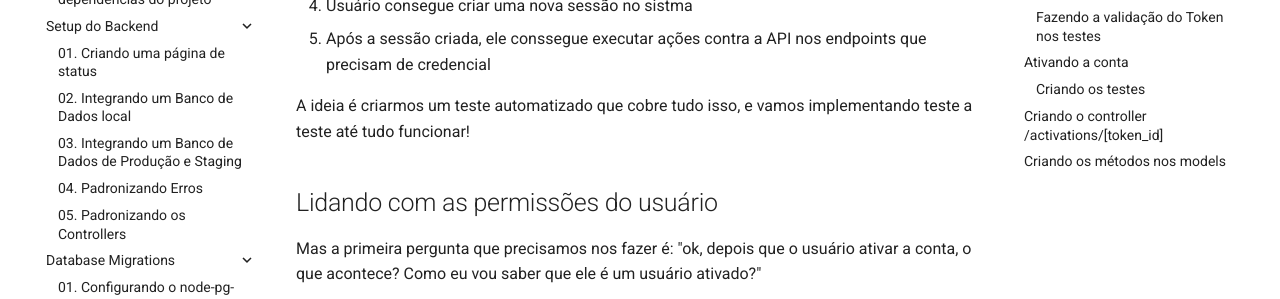
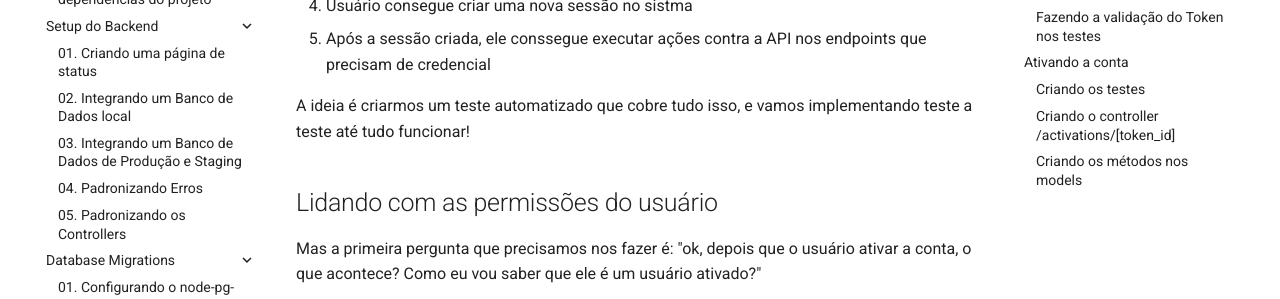
Before and after one commit to brunononogaki/curso.dev-study-notes-mkdocs, an MkDocs documentation site: the page built from docs/07_Autenticacao_Autorizacao/05_Ativacao_do_Usuario.md, in a window 1280 px wide. Shown: the part 355-654 px from the top of the page. Built offline with MkDocs 1.6.1 and Material for MkDocs 9.7.7, drawn with Linux system fonts in a browser that asks for light colours; comment, search, counter and statistics services are not loaded.

Commit message:
corrigindo titulos

````diff
--- a/docs/07_Autenticacao_Autorizacao/05_Ativacao_do_Usuario.md
+++ b/docs/07_Autenticacao_Autorizacao/05_Ativacao_do_Usuario.md
@@ -491,7 +491,7 @@ describe("Use case: Registration Flow (all successful)", () => {
 
 Então estamos testando se conseguimos rodar o `PATCH`, se ele está preenchendo o campo `used_at`, e se o usuário possui somente a feature `create:session`
 
-## Criando o controller `/activations/[token_id]`
+### Criando o controller `/activations/[token_id]`
 
 Agora vamos criar a pasta `activations/[token_id]` dentro de `api/v1` para criar a nossa rota, e criar o index.js dentro:
 
@@ -523,7 +523,7 @@ async function patchHandler(request, response) {
 De forma similar ao que fizemos na rota `api/v1/users/[username]`, usamos esse placeholder `[token_id]` para passarmos o token que queremos ativar.
 O controller então vai validar se o token existe e é válido, marcá-lo como usado (alterando o campo used_at), e depois ativar o usuário (atribuindo a feature `create:session`). O retorno no caso de sucesso será um `200 OK`, com os dados do token ativdado (com o `used_at` preenchido)
 
-## Criando os métodos nos models
+### Criando os métodos nos models
 
 Agora no model `activation.js`, vamos criar o método `markTokenAsUsed()`, que recebe o ID do token e altera o campo used_at dele:
 ```javascript title="./models/activation.js"
````
